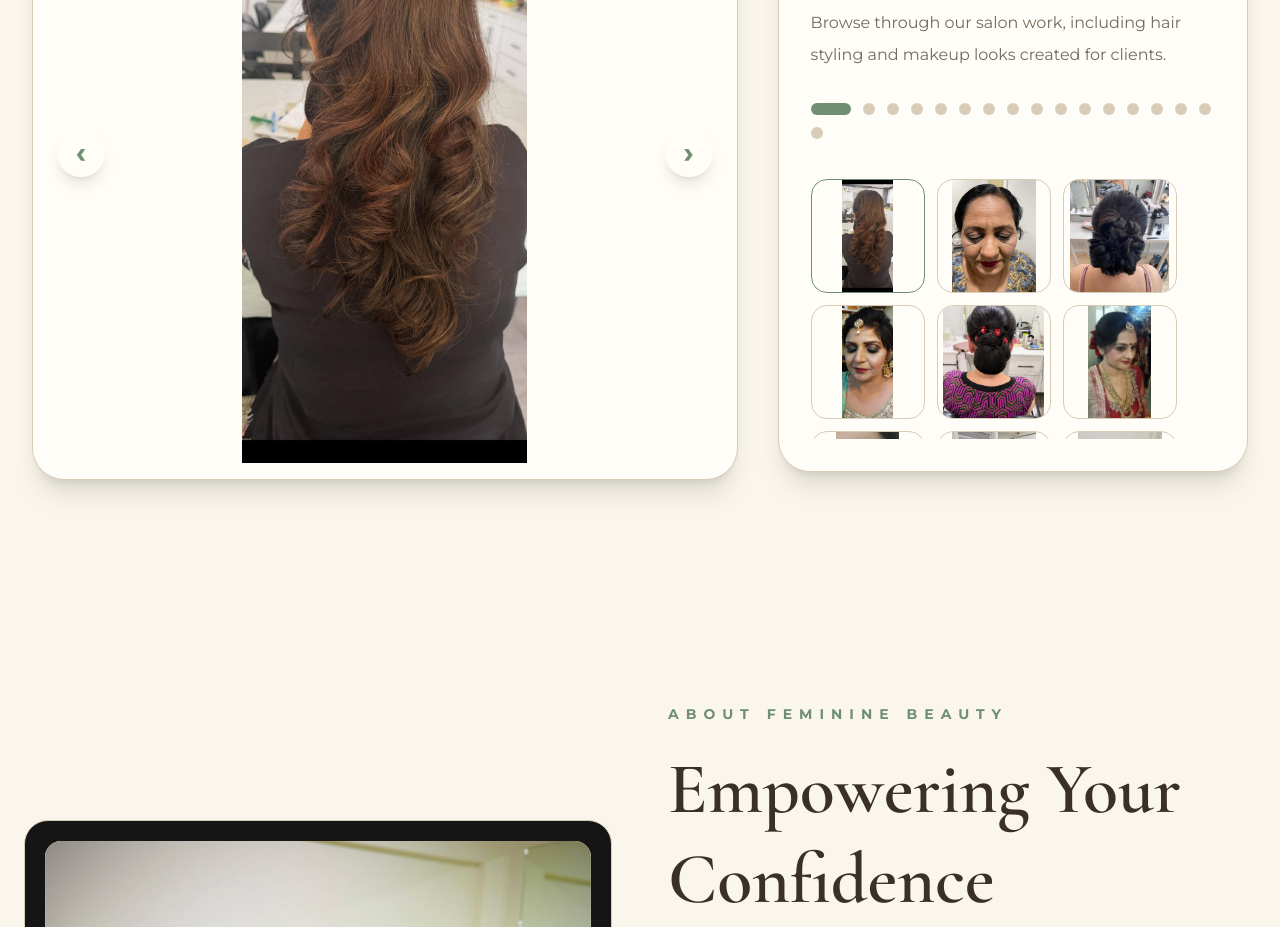
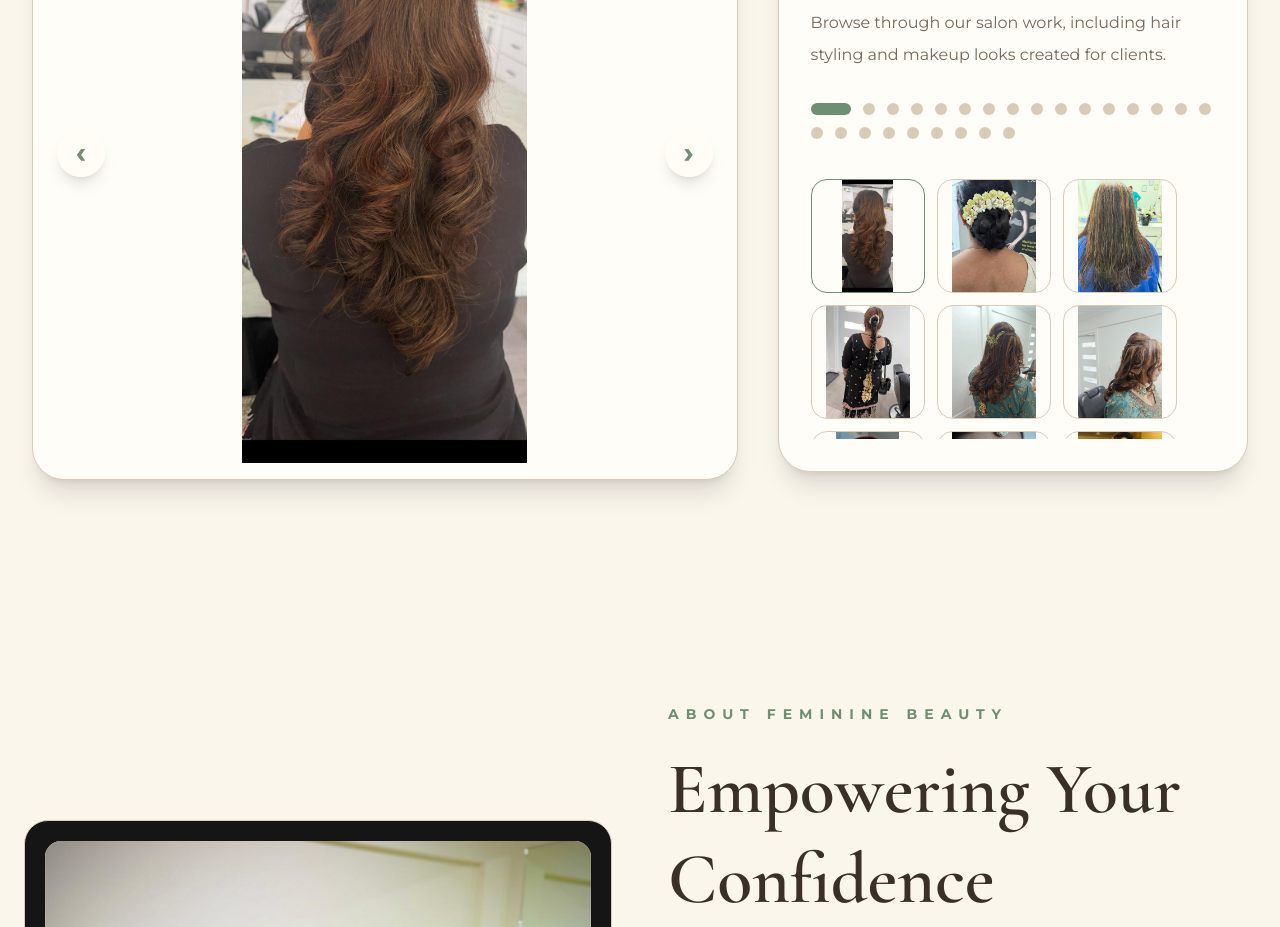
Before and after one commit to manjosh03/FeminineBeautySalon.com, a React (Vite) app: page / in a window 1280 px wide. Shown: the part 4940-5867 px from the top of the page. Built offline with nearby package versions, Linux system fonts and the light colour scheme.

Commit message:
uploaded the added images

```diff
--- a/src/App.jsx
+++ b/src/App.jsx
@@ -160,6 +160,46 @@ const galleryImages = [
     title: "Hair Styling",
     category: "Hair",
     image: `${import.meta.env.BASE_URL}gallery/Hairstyle-11.jpeg`,
+  },
+  {
+    title: "Hair Styling",
+    category: "Hair",
+    image: `${import.meta.env.BASE_URL}gallery/Hairstyle-14.jpeg`,
+  },
+  {
+    title: "Hair Styling",
+    category: "Hair",
+    image: `${import.meta.env.BASE_URL}gallery/Hairstyle-15.jpeg`,
+  },
+  {
+    title: "Hair Styling",
+    category: "Hair",
+    image: `${import.meta.env.BASE_URL}gallery/Hairstyle-16.jpeg`,
+  },
+  {
+    title: "Hair Styling",
+    category: "Hair",
+    image: `${import.meta.env.BASE_URL}gallery/Hairstyle-17.jpeg`,
+  },
+  {
+    title: "Hair Styling",
+    category: "Hair",
+    image: `${import.meta.env.BASE_URL}gallery/Hairstyle-18.jpeg`,
+  },
+  {
+    title: "Makeup",
+    category: "Makeup",
+    image: `${import.meta.env.BASE_URL}gallery/Makeup-5.jpeg`,
+  },
+  {
+    title: "Makeup",
+    category: "Makeup",
+    image: `${import.meta.env.BASE_URL}gallery/Makeup-6.jpeg`,
+  },
+  {
+    title: "Makeup",
+    category: "Makeup",
+    image: `${import.meta.env.BASE_URL}gallery/Makeup-7.jpeg`,
   },
   {
     title: "Makeup",
```
